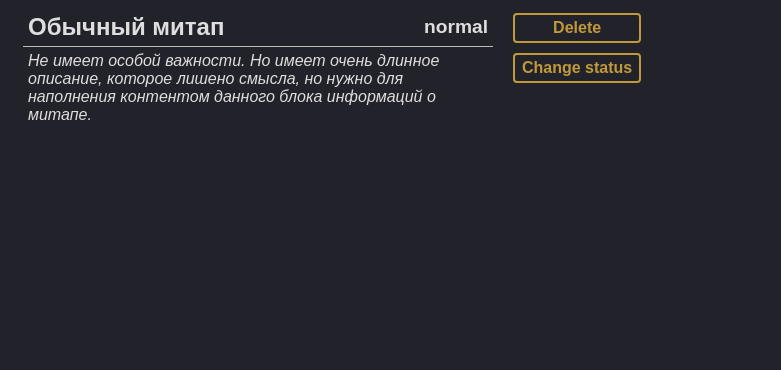
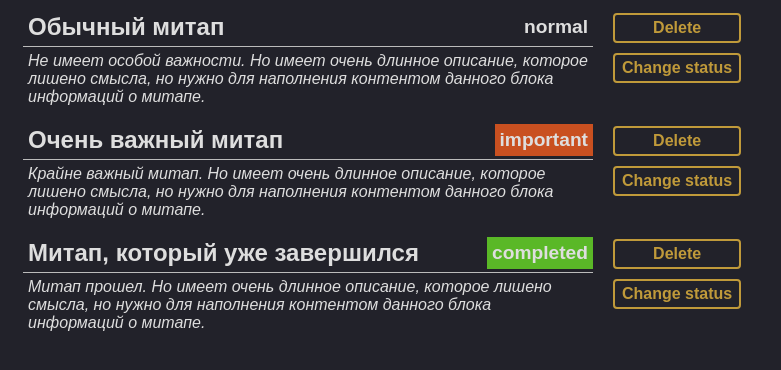
Before and after one commit to knyazev13ivan/meeting-planning, an Angular app: page / in a window 1280 px wide. Shown: the top 370 px of the page, without its empty margins (0-781 px from the left). Built offline with nearby package versions, Linux system fonts and the light colour scheme.

Commit message:
add todo list component

```diff
--- a/src/app/app.component.html
+++ b/src/app/app.component.html
@@ -1,7 +1 @@
-<app-todo-item [todoItem]="{
-  id: 0,
-  title: 'Обычный митап',
-  description:
-    'Не имеет особой важности. Но имеет очень длинное описание, которое лишено смысла, но нужно для наполнения контентом данного блока информаций о митапе.',
-  status: 'normal'
-}"></app-todo-item>
+<app-todo-list></app-todo-list>
--- a/src/app/app.module.ts
+++ b/src/app/app.module.ts
@@ -3,12 +3,14 @@ import { BrowserModule } from '@angular/platform-browser';
 
 import { AppRoutingModule } from './app-routing.module';
 import { AppComponent } from './app.component';
-import { TodoItemComponent } from './componets/todo-item/todo-item.component';
+import { TodoItemComponent } from './components/todo-item/todo-item.component';
+import { TodoListComponent } from './components/todo-list/todo-list.component';
 
 @NgModule({
   declarations: [
     AppComponent,
-    TodoItemComponent
+    TodoItemComponent,
+    TodoListComponent
   ],
   imports: [
     BrowserModule,
--- a/src/app/componets/todo-item/todo-item.component.scss
+++ b/src/app/components/todo-item/todo-item.component.scss
@@ -3,9 +3,10 @@
 .todo-item {
   display: flex;
   flex-direction: row;
+  margin-bottom: 10px;
 
   &-body {
-    width: 500px;
+    width: 600px;
     padding: 0px 15px;
 
     &__header {
@@ -36,7 +37,7 @@
       background-color: $important-color;
     }
 
-    .comleted {
+    .completed {
       background-color: $completed-color;
     }
   }
--- a/src/app/componets/todo-item/todo-item.component.ts
+++ b/src/app/components/todo-item/todo-item.component.ts
@@ -4,7 +4,7 @@ import { ITodoItem } from 'src/app/services/todo-list.service';
 @Component({
   selector: 'app-todo-item',
   templateUrl: './todo-item.component.html',
-  styleUrls: ['./todo-item.component.scss'],
+  styleUrls: ['./todo-item.component.scss']
 })
 export class TodoItemComponent {
   constructor() {}
--- /dev/null
+++ b/src/app/components/todo-list/todo-list.component.html
@@ -0,0 +1,7 @@
+<!-- <ul class="todo-list"> -->
+  <!-- <li *ngFor="let item of todoListService.todoList"> -->
+    <app-todo-item *ngFor="let item of todoListService.todoList" [todoItem]="item"></app-todo-item>
+
+
+  <!-- </li> -->
+<!-- </ul> -->
```
Also changed, not shown: src/app/components/todo-list/todo-list.component.ts (added, +11 -0 lines), src/app/components/todo-item/todo-item.component.html (renamed from src/app/componets/todo-item/todo-item.component.html), src/app/components/todo-list/todo-list.component.scss (added), 2 other files (tests, documents, lock files or other folders).
